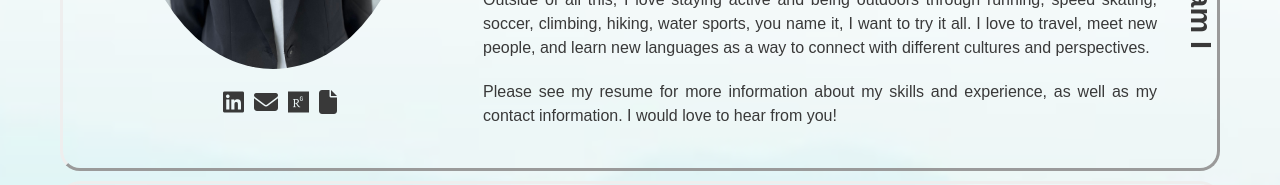
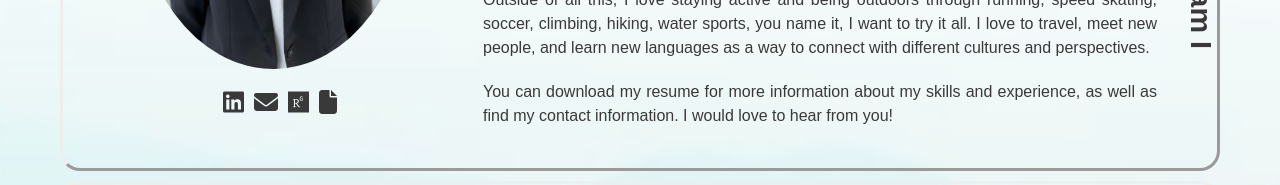
Before and after one commit to jpatterson288/Julia-Patterson, a plain HTML site: page index.html in a window 1280 px wide. Shown: the part 479-664 px from the top of the page. Drawn offline with Linux system fonts and the light colour scheme; a web font is replaced by a local one.

Commit message:
Update index.html

```diff
--- a/index.html
+++ b/index.html
@@ -79,7 +79,7 @@
                     Outside of all this, I love staying active and being outdoors through running, speed skating, soccer, climbing, hiking, water sports, you name it, I want to try it all. I love to travel, meet new people, and learn new languages as a way to connect with different cultures and perspectives.
                 </p>
 
-                <p>Please see my resume for more information about my skills and experience, as well as my contact information. I would love to hear from you!</p>
+                <p>You can download my resume for more information about my skills and experience, as well as find my contact information. I would love to hear from you!</p>
                 </div>
             </div>
         </div>
```
